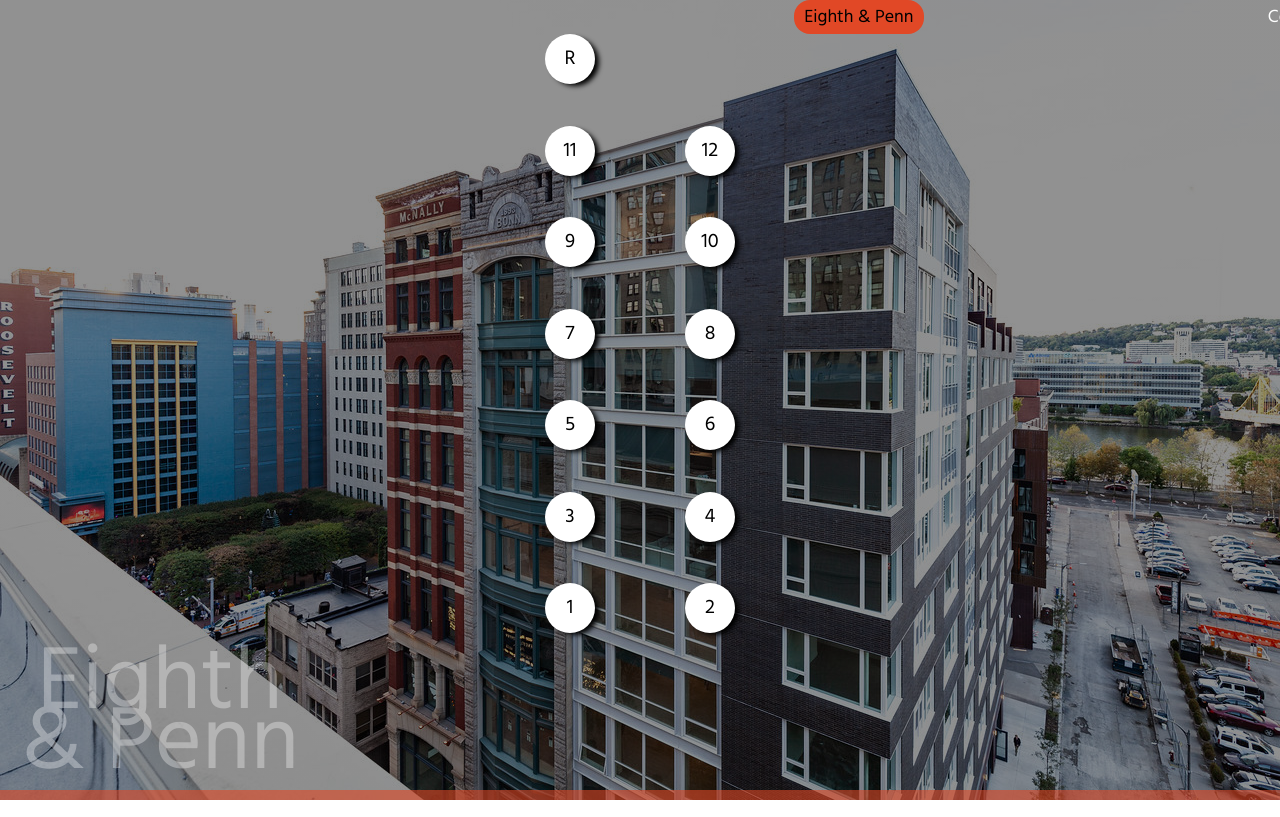
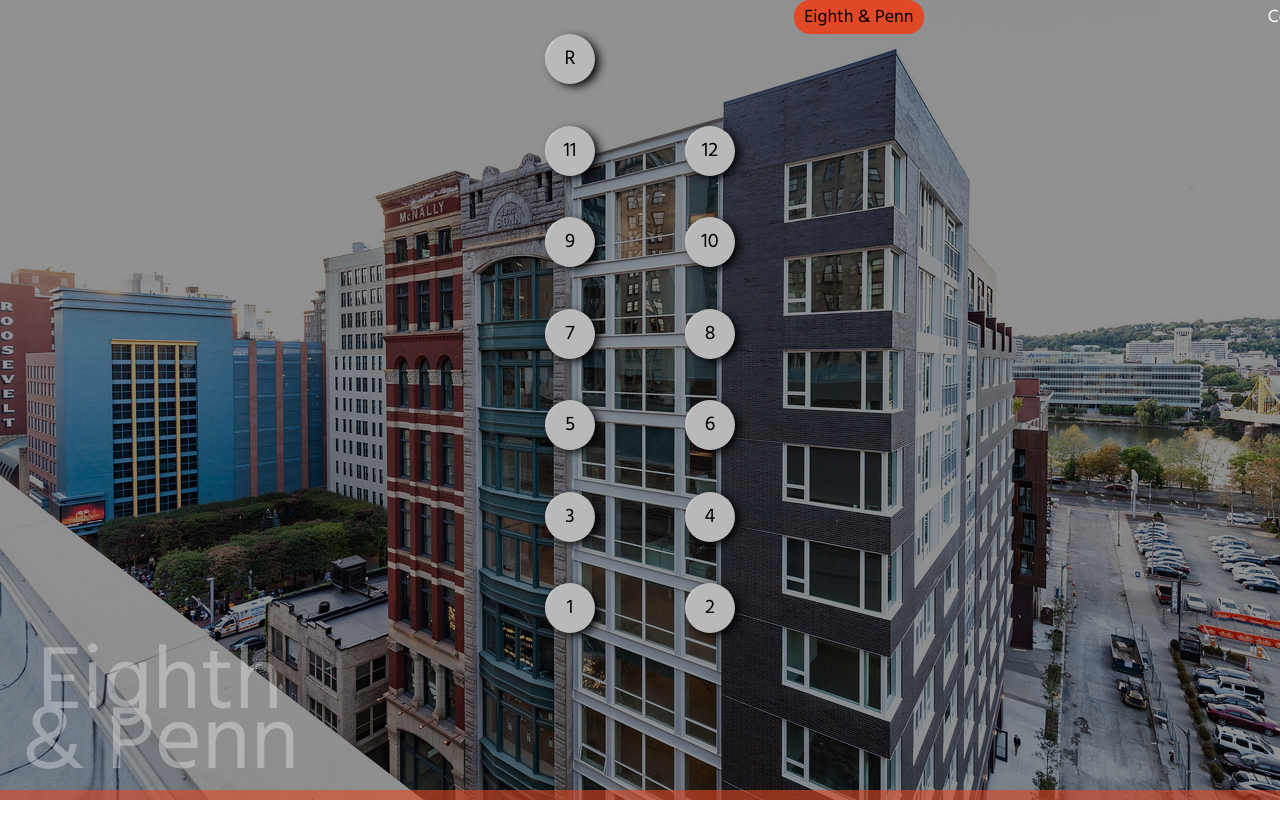
Before and after one commit to scottBowles/work-in-an-elevator, a React (Vite) app: page / in a window 1280 px wide. Shown: the top 817 px of the page. Built offline with nearby package versions, Linux system fonts and the light colour scheme.

Commit message:
Add square buttons & make buttons prettier

```diff
--- a/components/Elevator.jsx
+++ b/components/Elevator.jsx
@@ -11,7 +11,11 @@ export function Elevator({ building }) {
               <li />
             ) : (
               <li key={building.slug + btn}>
-                <ElevatorBtn localStorageKey={building.slug + btn} text={btn} />
+                <ElevatorBtn
+                  square={building.slug === 'century'}
+                  localStorageKey={building.slug + btn}
+                  text={btn}
+                />
               </li>
             )
           )}
--- a/components/ElevatorBtn.jsx
+++ b/components/ElevatorBtn.jsx
@@ -1,7 +1,7 @@
 import React, { useEffect } from 'react';
 import { resetOnNewDate, useLocalStorage } from '../utils';
 
-export function ElevatorBtn({ localStorageKey, text }) {
+export function ElevatorBtn({ localStorageKey, text, square }) {
   const [completed, setCompleted] = useLocalStorage(localStorageKey, false);
 
   const resetState = () => setCompleted(false);
@@ -13,7 +13,7 @@ export function ElevatorBtn({ localStorageKey, text }) {
   return (
     <button
       type="button"
-      className={completed && 'completed'}
+      className={`${completed && 'completed'} ${square && 'square'}`}
       onClick={() => setCompleted((prevState) => !prevState)}
     >
       {text}
--- a/styles/styles.css
+++ b/styles/styles.css
@@ -12,6 +12,10 @@ html {
 
 * {
   font-family: "Hind", sans-serif;
+}
+
+*:focus {
+  outline: 0;
 }
 
 button {
@@ -92,15 +96,30 @@ main {
 
 .elevator button {
   --dimension: calc(100vh / 16);
-  border-radius: 50%;
   width: var(--dimension);
   height: var(--dimension);
+  border-radius: 50%;
+  background-color: #b9b9b9;
+  box-shadow: 5px 3px 10px -1px #000, inset 5px 3px 3px -6px white;
   font-size: 20px;
-  box-shadow: 5px 3px 5px -1px #000;
 }
 
 .elevator button.completed {
   background-color: var(--trek-main);
+}
+
+.elevator button.square {
+  --dimension: calc(100vh / 18);
+  width: var(--dimension);
+  height: var(--dimension);
+  border-radius: 0;
+  background-color: #CDCFD0;
+  box-shadow: inset 0 0 2px 1px white, 0 0 0 1px white;
+}
+
+.elevator button.square.completed {
+  background-color: var(--trek-main);
+  box-shadow: 0 0 0 1px white;
 }
 
 footer {
```
